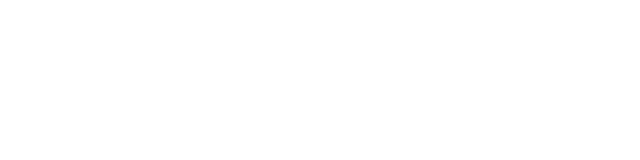
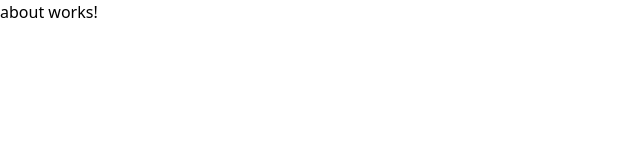
Before and after one commit to KrisMoralesZ/angular-store, an Angular app: page /about in a window 1280 px wide. Before the commit this address led to /. Shown: the top 160 px of the page, without its empty margins (0-640 px from the left). Built offline with nearby package versions, Linux system fonts and the light colour scheme.

Commit message:
create about page

```diff
--- a/src/app/app.routes.ts
+++ b/src/app/app.routes.ts
@@ -1,9 +1,14 @@
 import { Routes } from '@angular/router';
 import { Home } from './pages/home/home';
+import { About } from './pages/about/about';
 
 export const routes: Routes = [
   {
     path: '',
     component: Home,
   },
+  {
+    path: 'about',
+    component: About
+  },
 ];
--- /dev/null
+++ b/src/app/pages/about/about.html
@@ -0,0 +1 @@
+<p>about works!</p>
```
Also changed, not shown: src/app/pages/about/about.ts (added, +11 -0 lines), src/app/pages/about/about.css (added).
